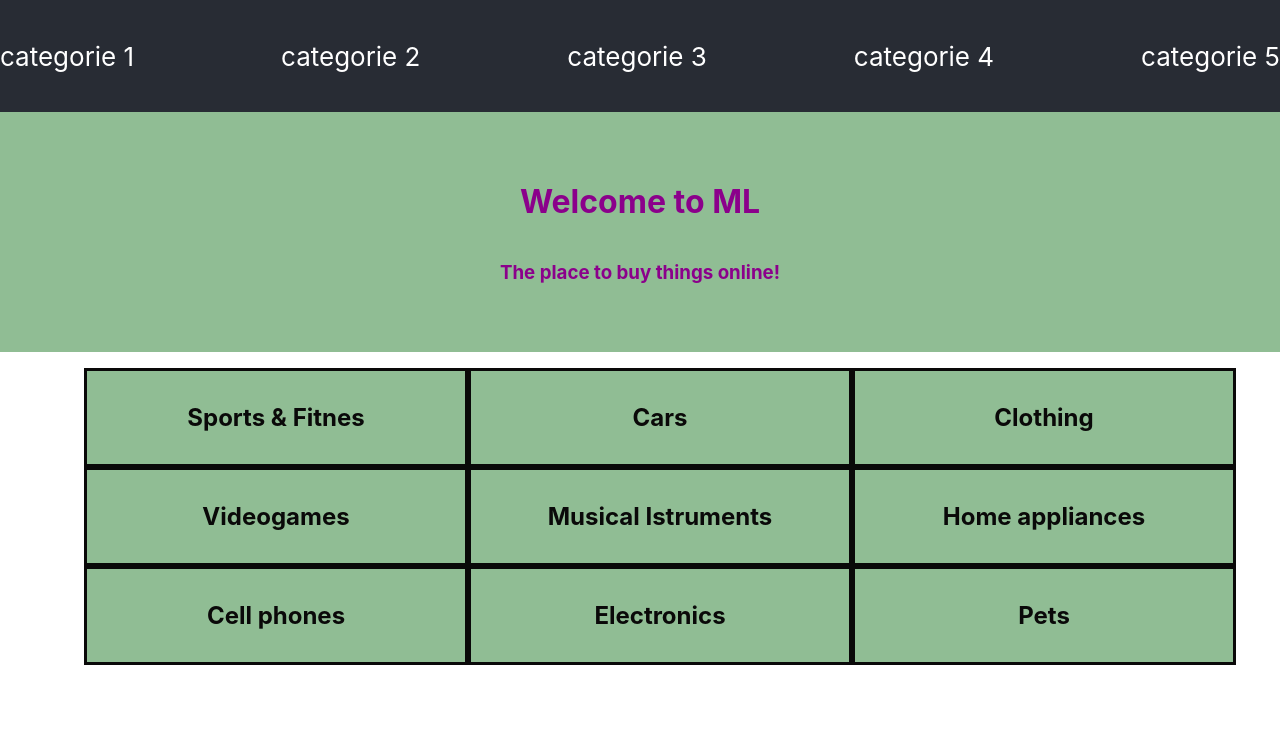
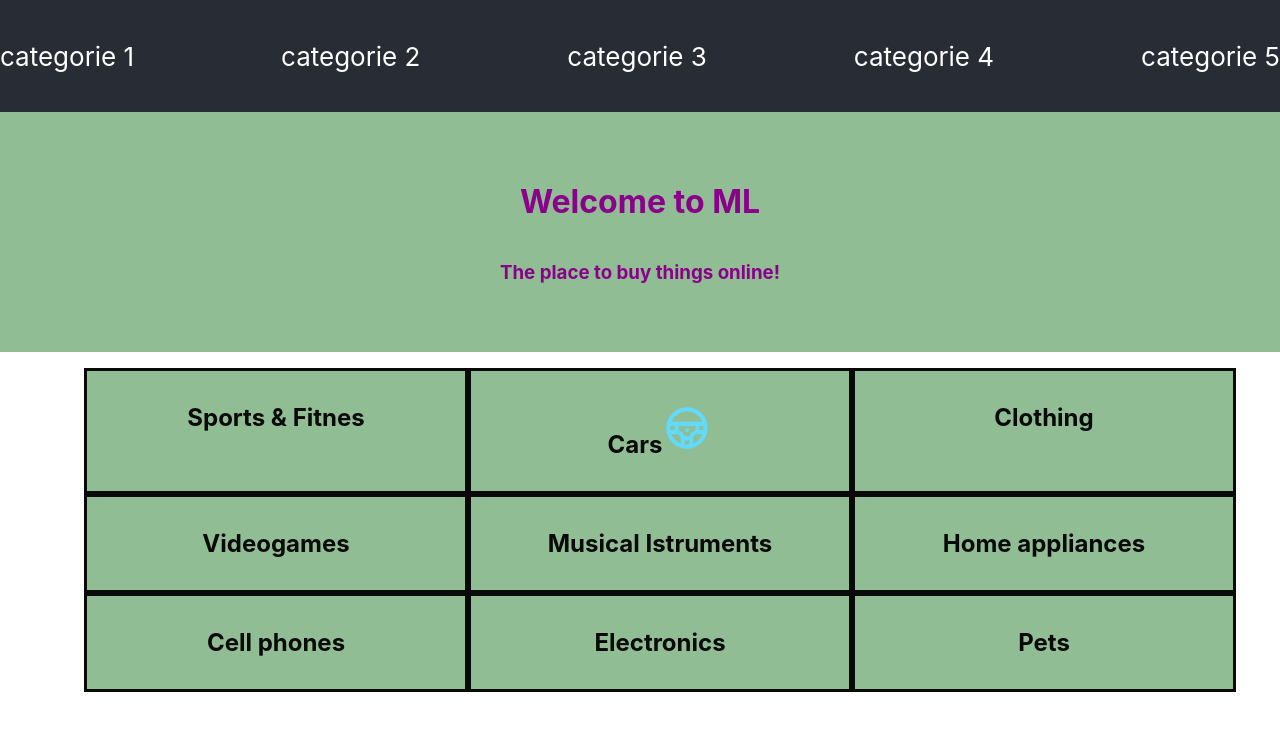
Before and after one commit to sjdev2212/ml-clone-react-front, a React (Create React App) app: page / in a window 1280 px wide. Shown: the top 730 px of the page. Built offline with nearby package versions, Linux system fonts and the light colour scheme.

Commit message:
add unicons icons

```diff
--- a/package.json
+++ b/package.json
@@ -3,6 +3,7 @@
   "version": "0.1.0",
   "private": true,
   "dependencies": {
+    "@iconscout/react-unicons": "^1.1.6",
     "@testing-library/jest-dom": "^5.16.5",
     "@testing-library/react": "^13.4.0",
     "@testing-library/user-event": "^13.5.0",
--- a/src/components/Categories/Categories.jsx
+++ b/src/components/Categories/Categories.jsx
@@ -1,12 +1,15 @@
 import React from 'react'
 import './categories.css'
+import { UilStreering } from '@iconscout/react-unicons'
 
 const Categories = () => {
   return (
     <section className="container-list">
       <ul className="categories-list">
         <li>Sports & Fitnes</li>
-        <li>Cars</li>
+        <li>Cars
+          {<UilStreering size="50" color="#61DAFB"/>}
+         </li>
         <li>Clothing</li>
         <li>Videogames</li>
         <li>Musical Istruments</li>
--- a/src/components/Home/Home.jsx
+++ b/src/components/Home/Home.jsx
@@ -6,6 +6,7 @@ const Home = () => {
     <div className='container'>
         <h1>Welcome to ML</h1>
         <h3>The place to buy things online!</h3>
+
     </div>
   )
 }
```
Also changed, not shown: 1 other file (tests, documents, lock files or other folders).
